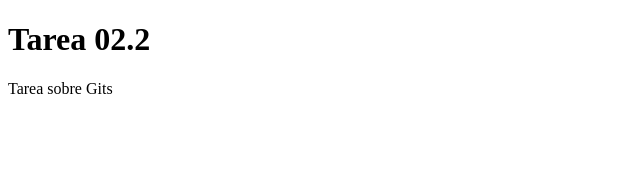
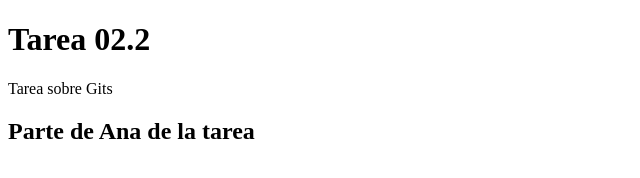
Before and after one commit to SenenRoF/CD02_Tarea02.2, a plain HTML site: page index.html in a window 1280 px wide. Shown: the whole page, without its empty margins (0-640 px from the left). Drawn offline with Linux system fonts and the light colour scheme.

Commit message:
Añadir header a tarea Senén

```diff
--- a/index.html
+++ b/index.html
@@ -8,5 +8,6 @@
 <body>
     <h1>Tarea 02.2</h1>
         <p>Tarea sobre Gits</p>
+    <h2>Parte de Ana de la tarea</h2>
 </body>
 </html>
```
